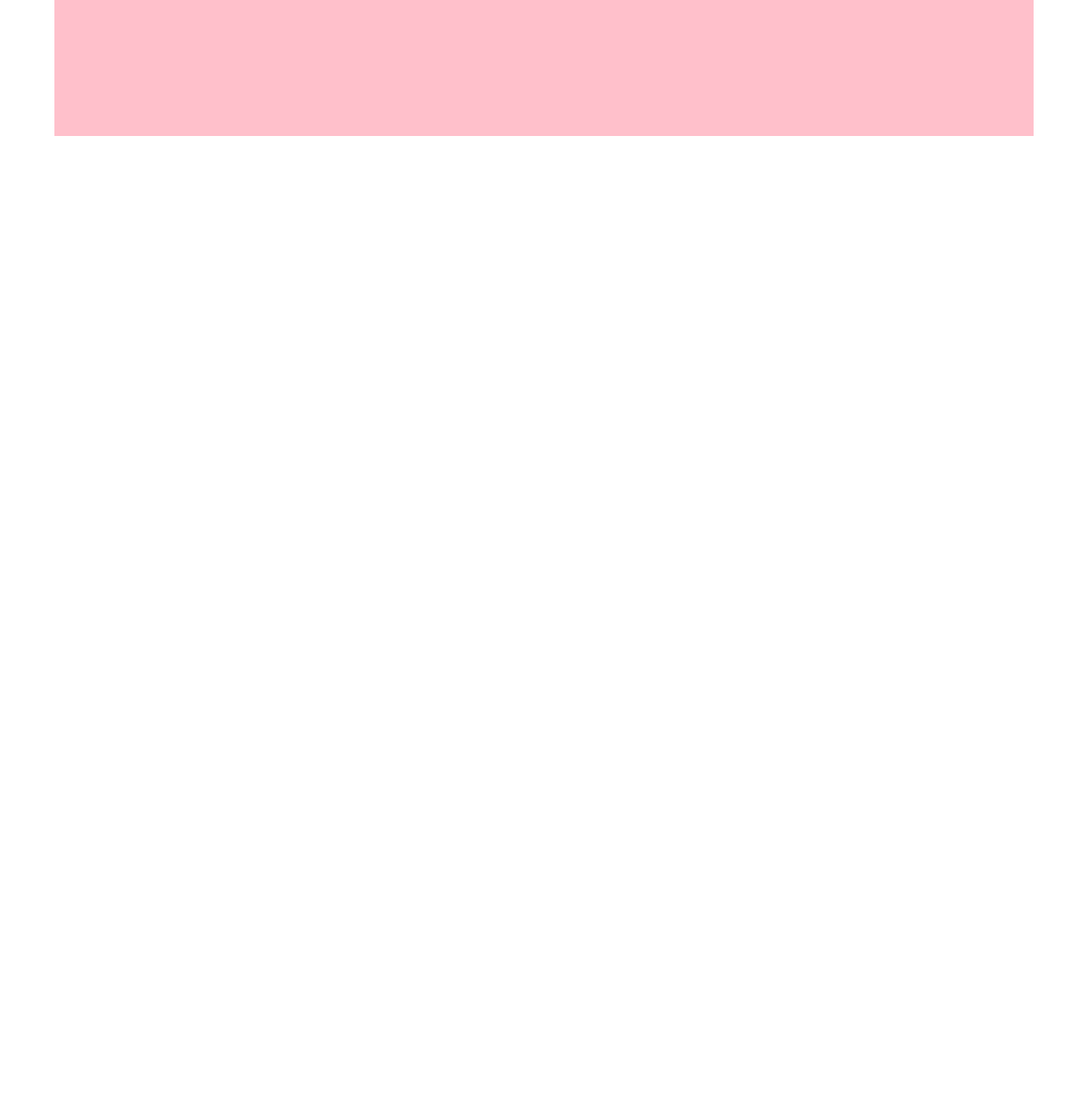
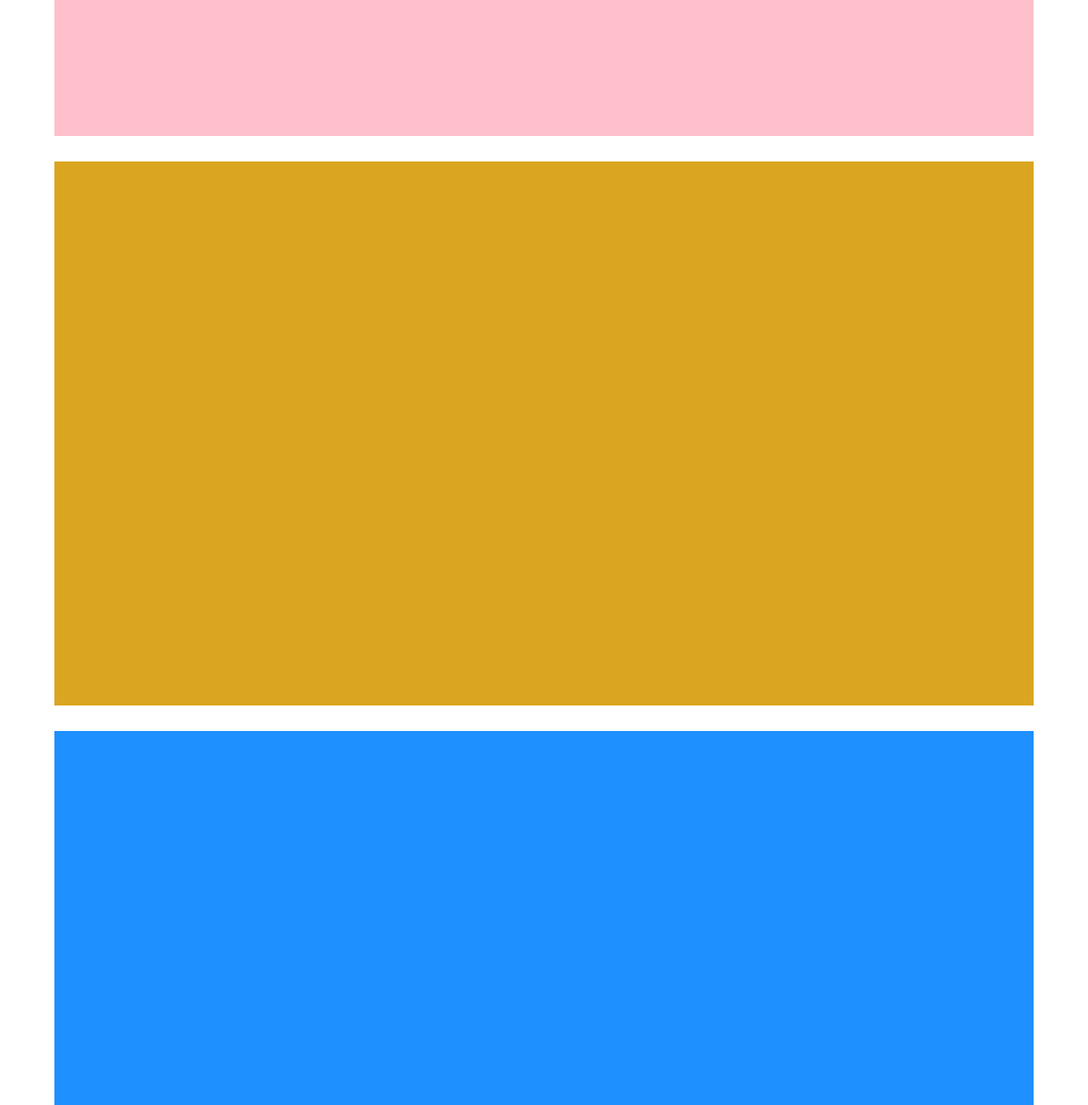
Before and after one commit to luca-lorenzetti/htmlcss-struttura-wp, a plain HTML site: page index.html in a window 1280 px wide. Shown: the top 1300 px of the page at 85% size. Drawn offline with Linux system fonts and the light colour scheme.

Commit message:
Aggiunto le regole per la sezione Jumbotron e la floating

```diff
--- a/css/style.css
+++ b/css/style.css
@@ -22,3 +22,17 @@ header{
     height: 20vh;
     width: 100%;
 }
+/* Style sections */
+section{
+    margin-top: 30px;
+}
+#jumbotron{
+    background-color: goldenrod;
+    height: 80vh;
+}
+
+#floating-section{
+    background-color: dodgerblue;
+    height: 80vh;
+}
+/* ******************* */
```
